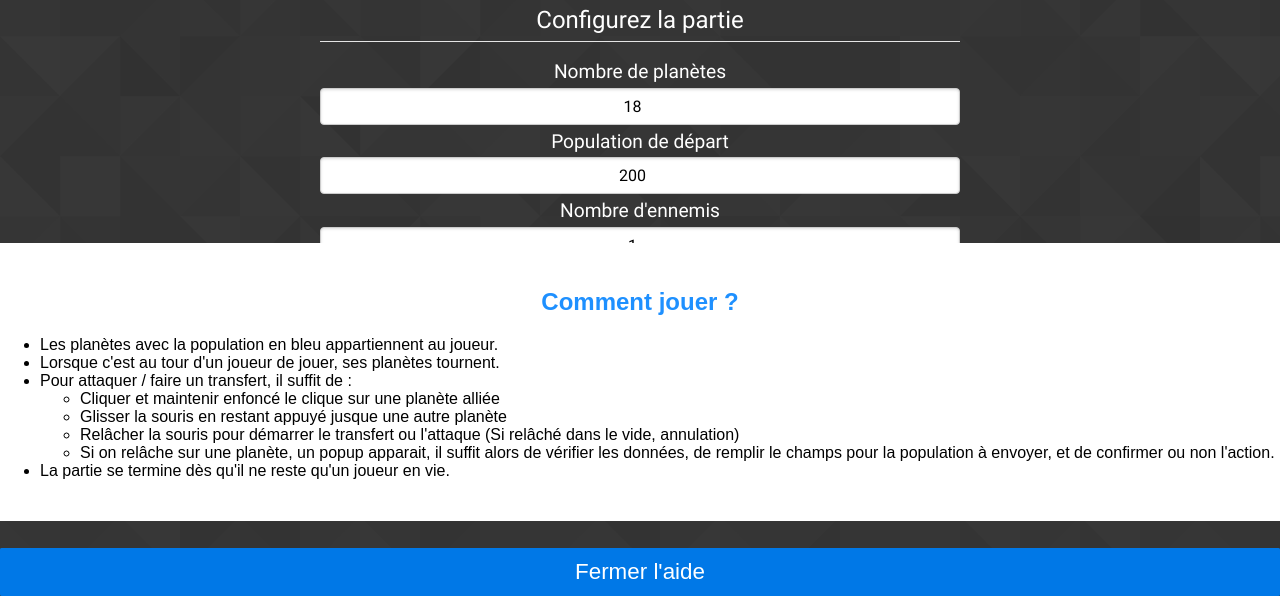
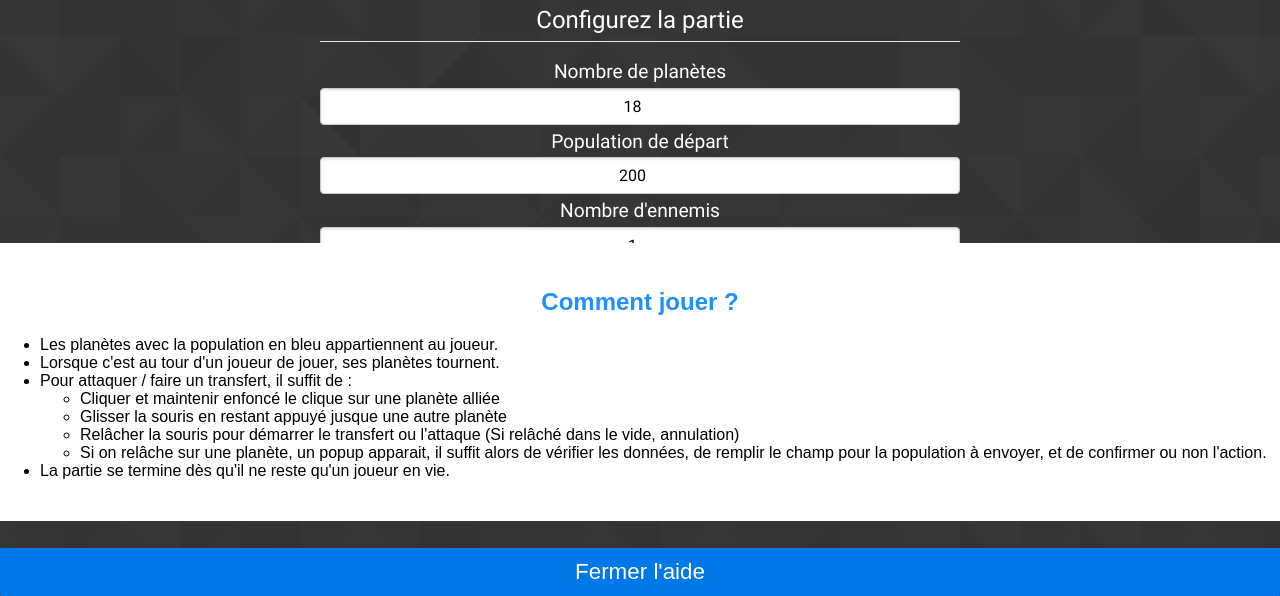
Before and after one commit to Raivk/projet_web_space, a PHP site: page / in a window 1280 px wide, after a click on "Comment jouer ?". Shown: the part 204-800 px from the top of the page. Run offline with PHP 8.4, Linux system fonts and the light colour scheme.

Commit message:
Fix orthographique, rerepush gold

```diff
--- a/index.php
+++ b/index.php
@@ -45,7 +45,7 @@
                         <li>Cliquer et maintenir enfoncé le clique sur une planète alliée</li>
                         <li>Glisser la souris en restant appuyé jusque une autre planète</li>
                         <li>Relâcher la souris pour démarrer le transfert ou l'attaque (Si relâché dans le vide, annulation)</li>
-                        <li>Si on relâche sur une planète, un popup apparait, il suffit alors de vérifier les données, de remplir le champs pour la population à envoyer, et de confirmer ou non l'action.</li>
+                        <li>Si on relâche sur une planète, un popup apparait, il suffit alors de vérifier les données, de remplir le champ pour la population à envoyer, et de confirmer ou non l'action.</li>
                     </ul>
                 </li>
                 <li>La partie se termine dès qu'il ne reste qu'un joueur en vie.</li>
```
